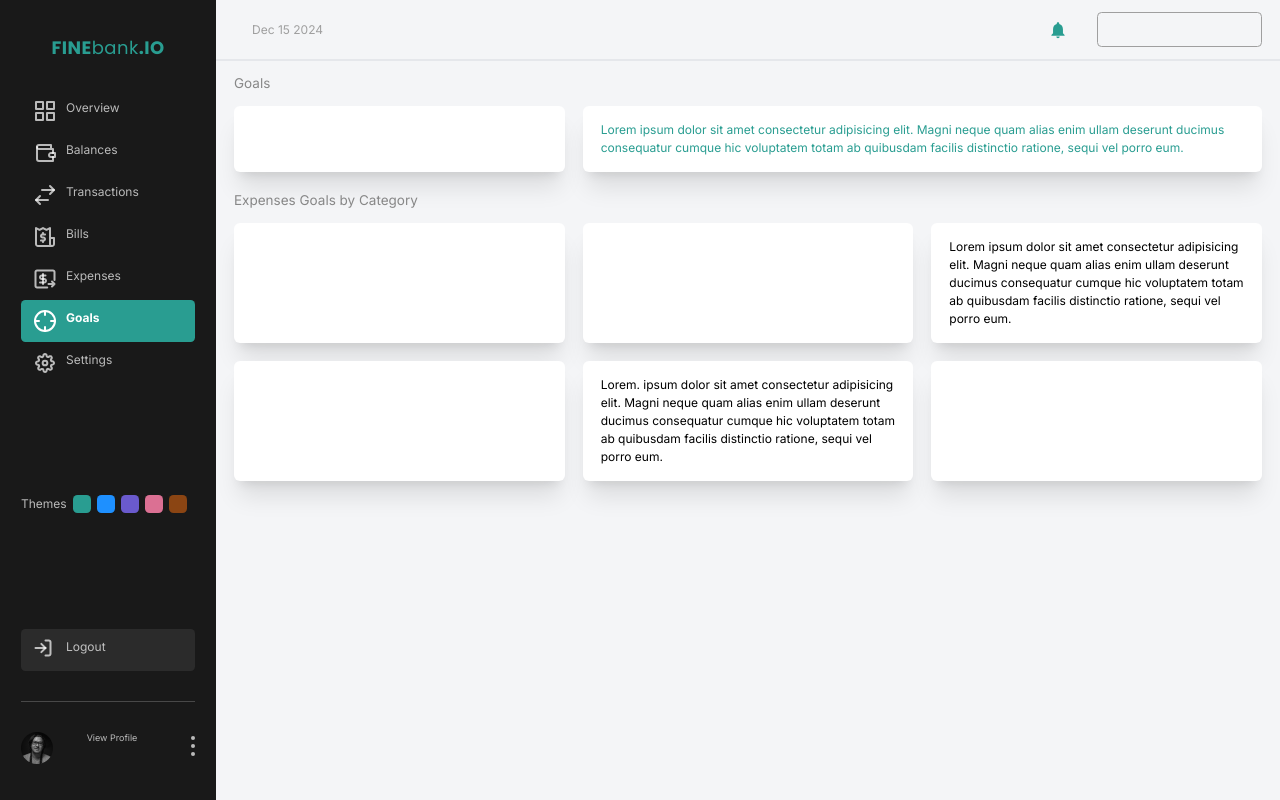
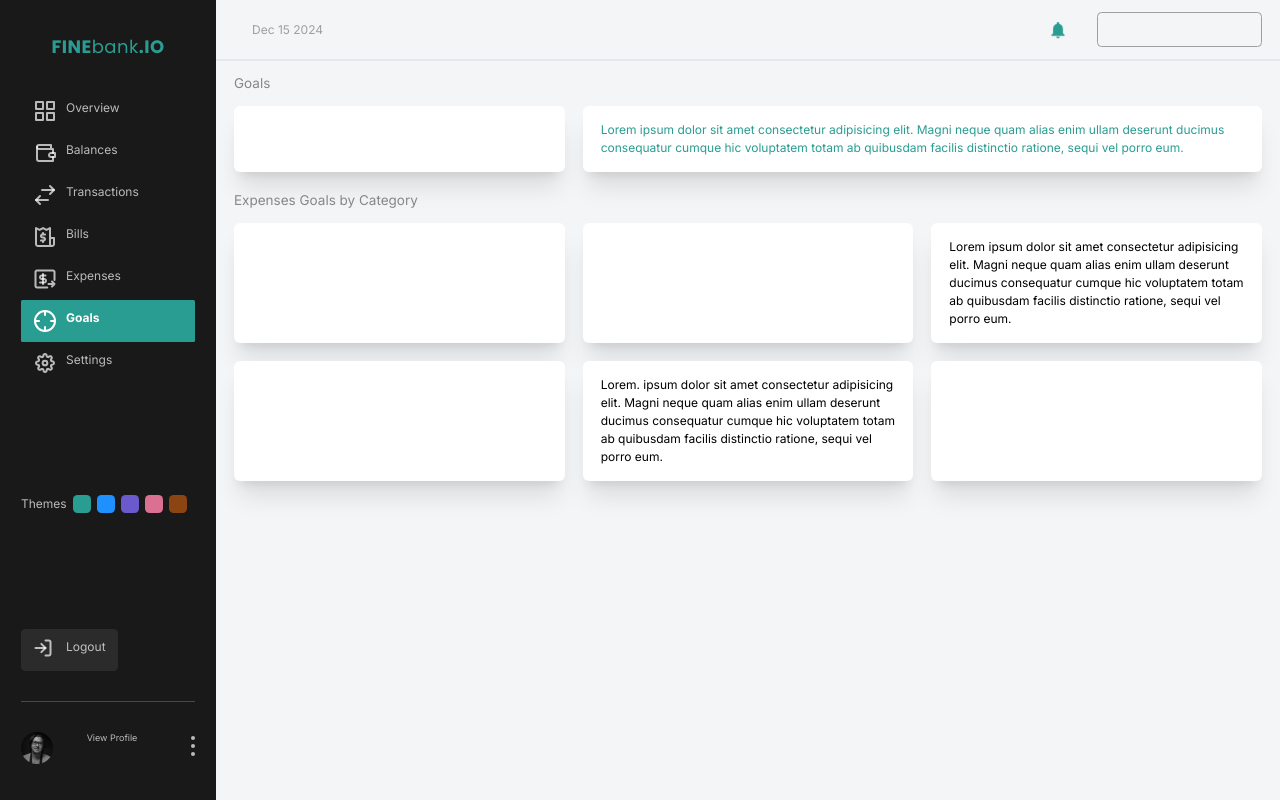
Before and after one commit to muhammadalifalhusain/sisi_klien1, a React (Vite) app: page /goal in a window 1280 px wide. Built offline with nearby package versions, Linux system fonts and the light colour scheme; sample sign-in values are in the browser's storage.

Commit message:
transition and animation with tailwind button login, logo, navbar

```diff
--- a/src/components/Elements/Logo/index.jsx
+++ b/src/components/Elements/Logo/index.jsx
@@ -3,7 +3,7 @@ const Logo = (props) => {
 
   return (
     <div
-      className={`flex justify-center font-poppins tracking-wide ${variant}`}
+      className={`flex justify-center font-poppins tracking-wide animate-bounce ${variant}`}
     >
       <span className="font-bold ">FINE</span>bank
       <span className="font-bold">.IO</span>
--- a/src/components/Fragments/FormSignIn.jsx
+++ b/src/components/Fragments/FormSignIn.jsx
@@ -100,10 +100,8 @@ const FormSignIn = () => {
       </div>
       <Button
         variant={
-          !isValid
-          ? "bg-gray-05 w-full text-white"
-          : "bg-primary w-full text-white"
-        }
+          `${!isValid ? "bg-gray-05" : "bg-primary zoom-in"}
+            w-full text-white`}
         type="submit"
         disabled={!isValid ? "disabled" : ""}
         >
--- a/src/components/Fragments/Navbar.jsx
+++ b/src/components/Fragments/Navbar.jsx
@@ -110,8 +110,8 @@ const Navbar = () => {
               to={menu.link}
               className={({ isActive }) =>
                 isActive
-                  ? "flex bg-primary text-white font-bold px-4 py-3 rounded-md"
-                  : "flex hover:bg-special-bg3 hover:text-white px-4 py-3 rounded-md"
+                  ? "flex bg-primary text-white font-bold px-4 py-3 rounded-sm zoom-in"
+                  : "flex hover:bg-special-bg3 hover:text-white px-4 py-3 rounded-sm zoom-in"
               }
             >
               <div className="mx-auto sm:mx-0">{menu.icon}</div>
@@ -124,7 +124,7 @@ const Navbar = () => {
   {themes.map((t) => (
     <div
       key={t.name}
-      className={`${t.bgcolor} md:w-6 h-6 rounded-md cursor-pointer mb-2`}
+      className={`${t.bgcolor} md:w-6 h-6 rounded-md cursor-pointer mb-2 zoom-in`}
       onClick={() => setTheme(t)}
     ></div>
   ))}
@@ -132,7 +132,7 @@ const Navbar = () => {
         <div>
         <button
             onClick={Logout}
-            className="flex bg-special-bg3 px-4 py-3 rounded-md hover:text-white w-full"
+            className="flex bg-special-bg3 px-4 py-3 rounded-md hover:text-white zoom-in"
           >
             <div className="mx-auto sm:mx-0">
               <Icon.Logout />
--- a/src/index.css
+++ b/src/index.css
@@ -30,3 +30,7 @@ html{
   .theme-brown {
     --color-primary: #8B4513;
   }
+
+  .zoom-in {
+    @apply duration-500 hover:translate-y-1 hover:scale-110;
+  }
```
